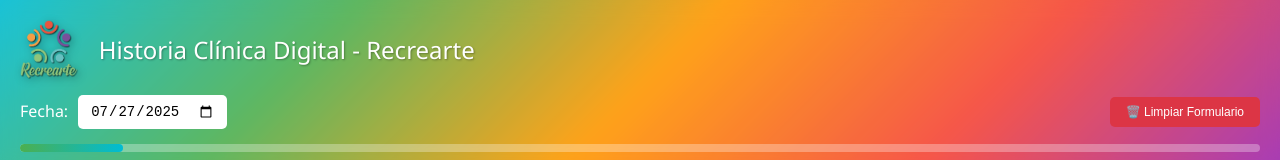
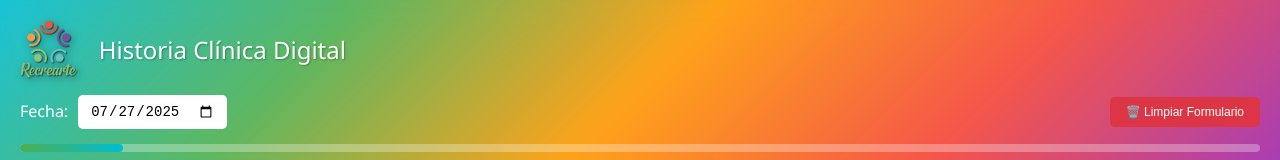
Before and after one commit to elavini0/hcrecre, a plain HTML site: page index.html in a window 1280 px wide. Shown: the top 160 px of the page. Drawn offline with nearby package versions, Linux system fonts and the light colour scheme.

Commit message:
Update index.html

```diff
--- a/index.html
+++ b/index.html
@@ -560,7 +560,7 @@ body {
             <div class="logo-section">
                 <div class="logo-recrearte">
                     <img src="logo_solo_sombra.png" alt="Logo Recrearte" class="logo-image" id="logoImage">
-                    <h2 class="page-title">Historia Clínica Digital - Recrearte</h2>
+                    <h2 class="page-title">Historia Clínica Digital</h2>
                 </div>
             </div>
             <div class="date-section">
```
